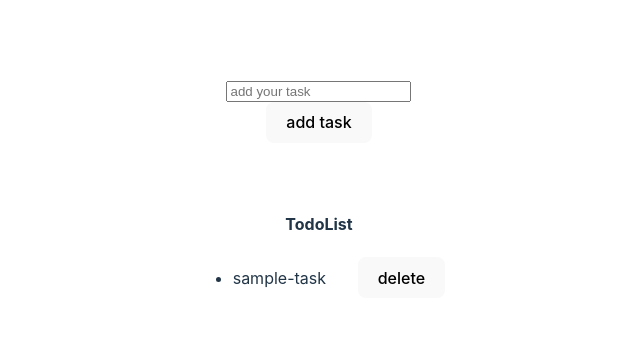
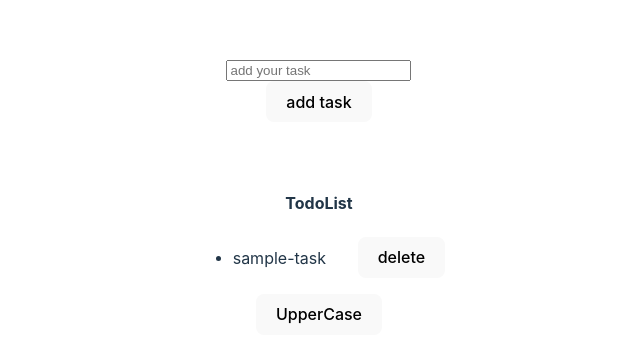
Before and after one commit to Amanavi75/react_, a React (Vite) app in the folder todo/: page / in a window 1280 px wide. Shown: the part 204-566 px from the top of the page, without its empty margins (321-961 px from the left). Built offline with nearby package versions, Linux system fonts and the light colour scheme.

Commit message:
added update to upperCase functionality

```diff
--- a/todo/src/TodoList.jsx
+++ b/todo/src/TodoList.jsx
@@ -24,6 +24,17 @@ export default function TodoList(){
     }
 
 
+    let upperCaseAll = () =>{
+        setTodos((prevTodos) => (Todos.map((prevTodos)=>{
+            return {
+                ...prevTodos,
+                task: prevTodos.task.toUpperCase()
+            }
+        })
+        ));
+    }
+    //* function to update all the element to upperList
+
     //* here onchange is used to trigger the change , whenever there will be any change in the todovalue this change will trigger
 
     return (
@@ -48,9 +59,11 @@ export default function TodoList(){
            // in case if we  use the normal parenthesis then we dont have wirte the return statement but if we use curly braces then we have write the return keyboard
         }
      </ul>
+
+     <button onClick={upperCaseAll}>UpperCase</button>
     </div>
     )
-}
+};
 
 // react states that whenever we have an list item then we  must an key property associated with that item that is basically the unique idntifier
 
```
